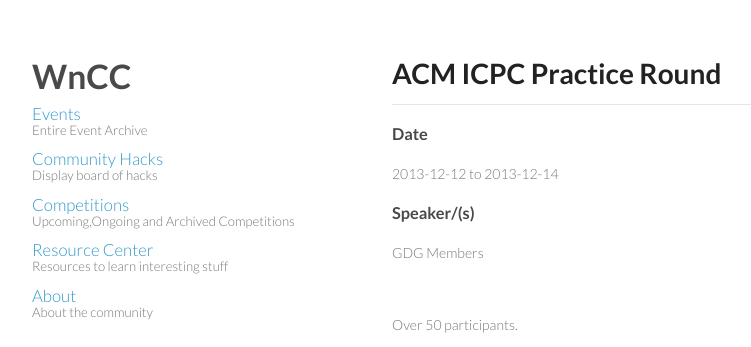
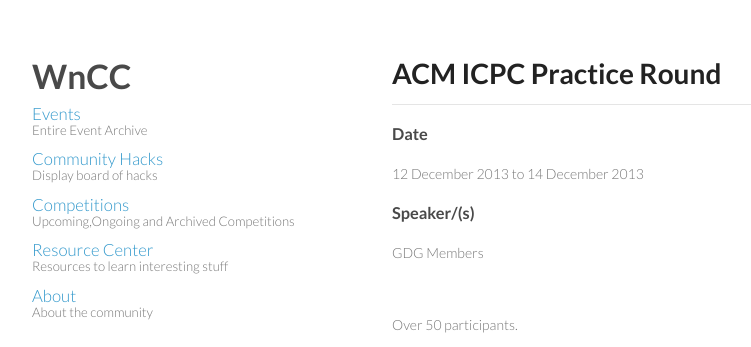
Before and after one commit to wncc/wncc.github.io, a Jekyll site: the page built from competitions/_posts/2013-10-10-acm-icpc-practice-round.markdown, in a window 1280 px wide. Shown: the top 347 px of the page, without its empty margins (178-929 px from the left). Built offline with Jekyll 4.4.1, drawn with Linux system fonts in a browser that asks for light colours; nearby versions of some CDN libraries; Markdown is read by kramdown in place of the engine named in the settings.

Commit message:
Updated date format
Changed it to date Month Year

```diff
--- a/_layouts/event.html
+++ b/_layouts/event.html
@@ -9,10 +9,10 @@
 	<hr/>
 	{% if page.enddate %}
 	<h3>Date</h3>
-	<p> {{ page.startdate }} to {{ page.enddate }}</p>
+	<p> {{ page.startdate | date: "%-d %B %Y" }} to {{ page.enddate | date: "%-d %B %Y" }}</p>
 	{% else %}
 	<h3>Date</h3>
-	<p>{{ page.date | date_to_string }}
+	<p>{{ page.date | | date: "%-d %B %Y" }}
 	{% endif %}
 	{% if page.speaker %}
 	<h3>Speaker/(s)</h3>
```
